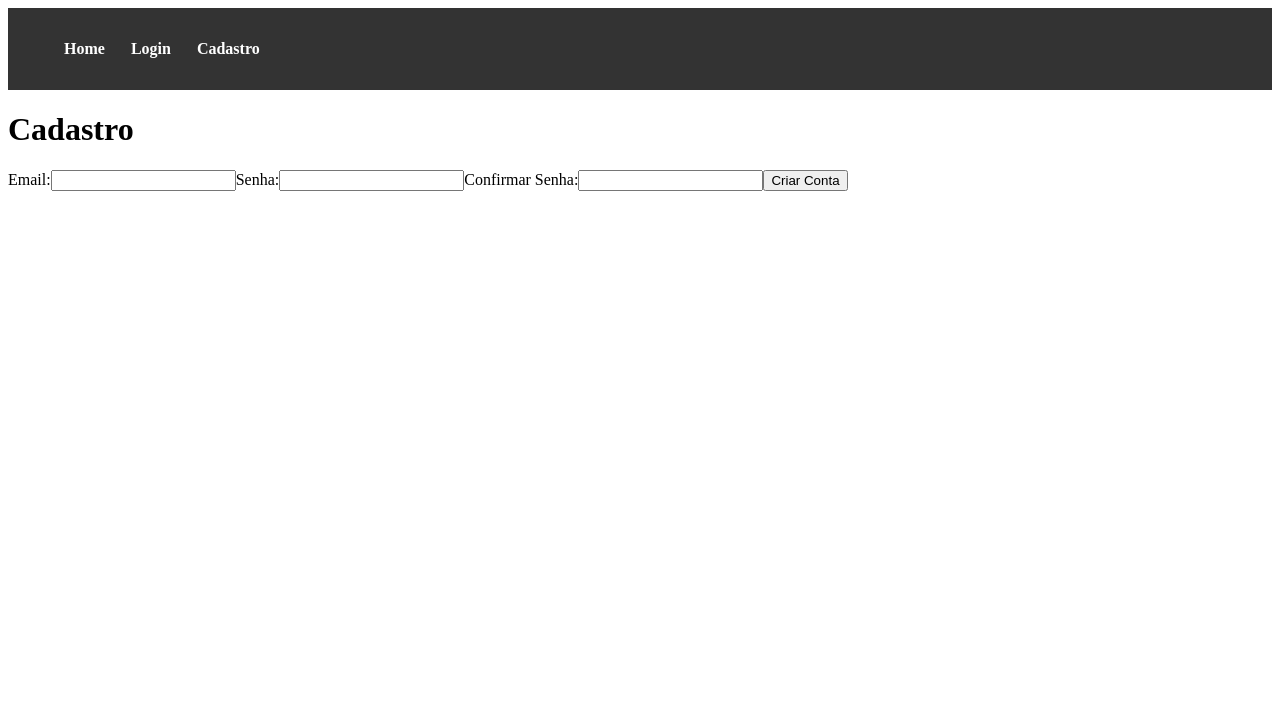
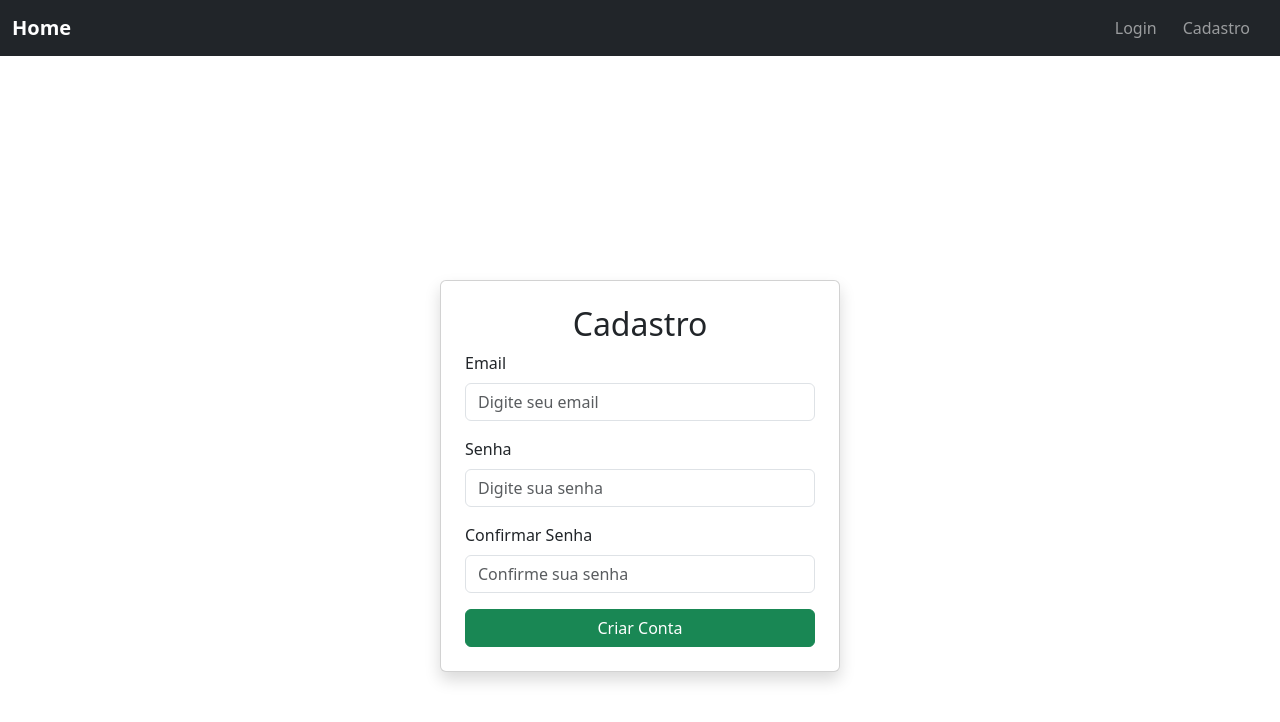
Before and after one commit to tiagorahal/reembolso, a Vue app: page /signup in a window 1280 px wide. Shown: the top 722 px of the page. Built offline with nearby package versions, Linux system fonts and the light colour scheme.

Commit message:
Add bootstrap style

```diff
--- a/package.json
+++ b/package.json
@@ -10,6 +10,7 @@
   },
   "dependencies": {
     "axios": "^1.8.1",
+    "bootstrap": "^5.3.3",
     "js-cookie": "^3.0.5",
     "pinia": "^3.0.1",
     "sass": "^1.85.1",
@@ -21,6 +22,9 @@
     "@types/js-cookie": "^3.0.6",
     "@vitejs/plugin-vue": "^5.2.1",
     "@vue/tsconfig": "^0.7.0",
+    "autoprefixer": "^10.4.20",
+    "postcss": "^8.5.3",
+    "tailwindcss": "^4.0.9",
     "typescript": "~5.7.2",
     "vite": "^6.2.0",
     "vue-tsc": "^2.2.4"
--- a/src/components/Navbar.vue
+++ b/src/components/Navbar.vue
@@ -1,12 +1,25 @@
 <template>
-  <nav>
-    <ul>
-      <li><router-link to="/">Home</router-link></li>
-      <li v-if="!isLoggedIn"><router-link to="/login">Login</router-link></li>
-      <li v-if="!isLoggedIn"><router-link to="/signup">Cadastro</router-link></li>
-      <li v-if="isLoggedIn"><router-link to="/reembolsos">Reembolsos</router-link></li>
-      <li v-if="isLoggedIn"><button @click="logout">Logout</button></li>
-    </ul>
+  <nav class="navbar navbar-expand-lg navbar-dark bg-dark">
+    <div class="container-fluid">
+      <router-link class="navbar-brand" to="/">Home</router-link>
+
+      <div class="collapse navbar-collapse">
+        <ul class="navbar-nav ms-auto">
+          <li class="nav-item" v-if="!isLoggedIn">
+            <router-link class="nav-link" to="/login">Login</router-link>
+          </li>
+          <li class="nav-item" v-if="!isLoggedIn">
+            <router-link class="nav-link" to="/signup">Cadastro</router-link>
+          </li>
+          <li class="nav-item" v-if="isLoggedIn">
+            <router-link class="nav-link" to="/reembolsos">Reembolsos</router-link>
+          </li>
+          <li class="nav-item" v-if="isLoggedIn">
+            <button class="btn btn-outline-light ms-2" @click="logout">Logout</button>
+          </li>
+        </ul>
+      </div>
+    </div>
   </nav>
 </template>
 
@@ -25,8 +38,7 @@ export default {
     });
 
     const logout = () => {
-      if (!window.confirm("Tem certeza que deseja sair?")) return;
-
+      if (!window.confirm("Reembolso: Tem certeza que deseja sair?")) return;
       Cookies.remove("access-token");
       Cookies.remove("client");
       Cookies.remove("uid");
@@ -38,25 +50,3 @@ export default {
   }
 };
 </script>
-
-<style scoped>
-nav {
-  background: #333;
-  padding: 1rem;
-}
-ul {
-  display: flex;
-  list-style: none;
-  gap: 1rem;
-}
-a, button {
-  color: white;
-  text-decoration: none;
-  background: none;
-  border: none;
-  cursor: pointer;
-}
-button:hover {
-  text-decoration: underline;
-}
-</style>
--- a/src/main.ts
+++ b/src/main.ts
@@ -1,6 +1,9 @@
 import { createApp } from "vue";
 import App from "./App.vue";
 import router from "./router";
+import "bootstrap/dist/css/bootstrap.min.css";
+import "bootstrap/dist/js/bootstrap.bundle.min.js";
+
 
 const app = createApp(App);
 app.use(router);
--- a/src/router/index.ts
+++ b/src/router/index.ts
@@ -3,12 +3,17 @@ import HomeView from "../views/HomeView.vue";
 import LoginView from "../views/LoginView.vue";
 import ReembolsosView from "../views/ReembolsosView.vue";
 import SignUpView from "../views/SignUpView.vue";
+import Cookies from "js-cookie";
 
 const routes = [
   { path: "/", component: HomeView },
   { path: "/login", component: LoginView },
-  { path: "/reembolsos", component: ReembolsosView },
-  { path: "/signup", component: SignUpView }
+  { path: "/signup", component: SignUpView },
+  {
+    path: "/reembolsos",
+    component: ReembolsosView,
+    meta: { requiresAuth: true }
+  }
 ];
 
 const router = createRouter({
@@ -16,4 +21,14 @@ const router = createRouter({
   routes,
 });
 
+router.beforeEach((to, from, next) => {
+  const isLoggedIn = !!Cookies.get("access-token");
+
+  if (to.meta.requiresAuth && !isLoggedIn) {
+    next("/login");
+  } else {
+    next();
+  }
+});
+
 export default router;
--- a/src/views/HomeView.vue
+++ b/src/views/HomeView.vue
@@ -1,7 +1,7 @@
 <template>
-  <div>
-    <h1>Bem-vindo ao Sistema de Reembolsos</h1>
-    <router-link v-if="!isLoggedIn" to="/login">Fazer Login</router-link>
+  <div class="container text-center mt-5">
+    <h1 class="display-4">Bem-vindo ao Sistema de Reembolsos</h1>
+    <router-link v-if="!isLoggedIn" to="/login" class="btn btn-primary mt-3">Fazer Login</router-link>
   </div>
 </template>
 
--- a/src/views/LoginView.vue
+++ b/src/views/LoginView.vue
@@ -1,14 +1,23 @@
 <template>
-  <div>
-    <h1>Login</h1>
-    <form @submit.prevent="login">
-      <input v-model="email" placeholder="Email" required />
-      <p v-if="showEmailError" class="error">{{ emailError }}</p>
+  <div class="container d-flex justify-content-center align-items-center vh-100">
+    <div class="card shadow p-4" style="width: 350px;">
+      <h2 class="text-center">Login</h2>
+      <form @submit.prevent="login">
+        <div class="mb-3">
+          <label class="form-label">Email</label>
+          <input v-model="email" @blur="validateEmail" type="email" class="form-control" placeholder="Digite seu email" required />
+          <p v-if="showEmailError" class="text-danger small">{{ emailError }}</p>
+        </div>
 
-      <input v-model="password" type="password" placeholder="Senha" required />
-      <button type="submit">Entrar</button>
-    </form>
-    <p v-if="message" class="message">{{ message }}</p>
+        <div class="mb-3">
+          <label class="form-label">Senha</label>
+          <input v-model="password" type="password" class="form-control" placeholder="Digite sua senha" required />
+        </div>
+
+        <button type="submit" class="btn btn-primary w-100">Entrar</button>
+      </form>
+      <p v-if="message" class="mt-3 text-center text-danger">{{ message }}</p>
+    </div>
   </div>
 </template>
 
@@ -63,10 +72,3 @@ export default {
   },
 };
 </script>
-
-<style>
-.error {
-  color: red;
-  font-size: 0.9em;
-}
-</style>
--- a/src/views/ReembolsosView.vue
+++ b/src/views/ReembolsosView.vue
@@ -1,19 +1,27 @@
 <template>
-  <div>
-    <h1>Reembolsos</h1>
+  <div class="container mt-4">
+    <h1 class="text-center">Reembolsos</h1>
 
-    <h2>Adicionar Reembolso</h2>
-    <form @submit.prevent="createReembolso">
-      <input v-model="descricao" placeholder="Descrição" required />
-      <input v-model="valor" type="text" placeholder="Valor" @input="formatValue" required />
-      <input v-model="data" type="date" :max="today" required />
-      <button type="submit">Criar Reembolso</button>
+    <h2 class="mt-4">Adicionar Reembolso</h2>
+    <form @submit.prevent="createReembolso" class="row g-3">
+      <div class="col-md-4">
+        <input v-model="descricao" class="form-control" placeholder="Descrição" required />
+      </div>
+      <div class="col-md-2">
+        <input v-model="valor" class="form-control" placeholder="Valor" required />
+      </div>
+      <div class="col-md-3">
+        <input v-model="data" class="form-control" type="date" :max="today" required />
+      </div>
+      <div class="col-md-3">
+        <button class="btn btn-success w-100" type="submit">Criar Reembolso</button>
+      </div>
     </form>
 
-    <ul>
-      <li v-for="reembolso in reembolsos" :key="reembolso.id">
-        {{ reembolso.descricao }} - R$ {{ formatCurrency(reembolso.valor) }} ({{ formatDate(reembolso.data) }})
-        <button @click="deleteReembolso(reembolso.id)" class="delete-btn">❌</button>
+    <ul class="list-group mt-4">
+      <li class="list-group-item d-flex justify-content-between align-items-center" v-for="reembolso in reembolsos" :key="reembolso.id">
+        <span>{{ reembolso.descricao }} - <strong>R$ {{ reembolso.valor }}</strong> ({{ formatDate(reembolso.data) }})</span>
+        <button class="btn btn-danger btn-sm" @click="deleteReembolso(reembolso.id)">❌</button>
       </li>
     </ul>
   </div>
@@ -22,7 +30,6 @@
 <script>
 import { onMounted, ref } from "vue";
 import api from "../api";
-import Swal from "sweetalert2";
 
 export default {
   setup() {
@@ -36,10 +43,6 @@ export default {
       const date = new Date(dateString);
       if (isNaN(date)) return dateString;
       return date.toLocaleDateString("pt-BR");
-    };
-
-    const formatCurrency = (value) => {
-      return parseFloat(value).toFixed(2).replace(".", ",");
     };
 
     const getReembolsos = async () => {
@@ -64,7 +67,7 @@ export default {
         const response = await api.post("/reembolsos", {
           reembolso: {
             descricao: descricao.value,
-            valor: parseFloat(valor.value.replace(",", ".")),
+            valor: parseFloat(valor.value),
             data: data.value,
           },
         });
@@ -87,7 +90,7 @@ export default {
     };
 
     const deleteReembolso = async (id) => {
-      if (!window.confirm("Tem certeza que deseja excluir este reembolso?")) return;
+      if (!window.confirm("Reembolso: Tem certeza que deseja excluir este reembolso?")) return;
 
       try {
         await api.delete(`/reembolsos/${id}`);
@@ -96,11 +99,6 @@ export default {
       } catch (error) {
         console.error("Erro ao deletar reembolso", error);
       }
-    };
-
-
-    const formatValue = () => {
-      valor.value = valor.value.replace(/[^0-9,]/g, "");
     };
 
     onMounted(getReembolsos);
@@ -113,26 +111,9 @@ export default {
       today,
       getReembolsos,
       createReembolso,
+      formatDate,
       deleteReembolso,
-      formatDate,
-      formatCurrency,
-      formatValue,
     };
   },
 };
 </script>
-
-<style>
-.delete-btn {
-  margin-left: 10px;
-  color: red;
-  cursor: pointer;
-  border: none;
-  background: none;
-  font-size: 1.2em;
-}
-
-.delete-btn:hover {
-  color: darkred;
-}
-</style>
--- a/src/views/SignUpView.vue
+++ b/src/views/SignUpView.vue
@@ -1,20 +1,28 @@
 <template>
-  <div class="signup-container">
-    <h1>Cadastro</h1>
-    <form @submit.prevent="register">
-      <label for="email">Email:</label>
-      <input type="email" v-model="email" required />
-      <p v-if="showEmailError" class="error">{{ emailError }}</p>
+  <div class="container d-flex justify-content-center align-items-center vh-100">
+    <div class="card shadow p-4" style="width: 400px;">
+      <h2 class="text-center">Cadastro</h2>
+      <form @submit.prevent="register">
+        <div class="mb-3">
+          <label class="form-label">Email</label>
+          <input v-model="email" @blur="validateEmail" type="email" class="form-control" placeholder="Digite seu email" required />
+          <p v-if="showEmailError" class="text-danger small">{{ emailError }}</p>
+        </div>
 
-      <label for="password">Senha:</label>
-      <input type="password" v-model="password" required />
+        <div class="mb-3">
+          <label class="form-label">Senha</label>
+          <input v-model="password" type="password" class="form-control" placeholder="Digite sua senha" required />
+        </div>
 
-      <label for="password_confirmation">Confirmar Senha:</label>
-      <input type="password" v-model="password_confirmation" required />
+        <div class="mb-3">
+          <label class="form-label">Confirmar Senha</label>
+          <input v-model="password_confirmation" type="password" class="form-control" placeholder="Confirme sua senha" required />
+        </div>
 
-      <button type="submit">Criar Conta</button>
-    </form>
-    <p v-if="message" class="message">{{ message }}</p>
+        <button type="submit" class="btn btn-success w-100">Criar Conta</button>
+      </form>
+      <p v-if="message" class="mt-3 text-center text-danger">{{ message }}</p>
+    </div>
   </div>
 </template>
 
@@ -69,10 +77,3 @@ export default {
   }
 };
 </script>
-
-<style>
-.error {
-  color: red;
-  font-size: 0.9em;
-}
-</style>
```
Also changed, not shown: 1 other file (tests, documents, lock files or other folders).
